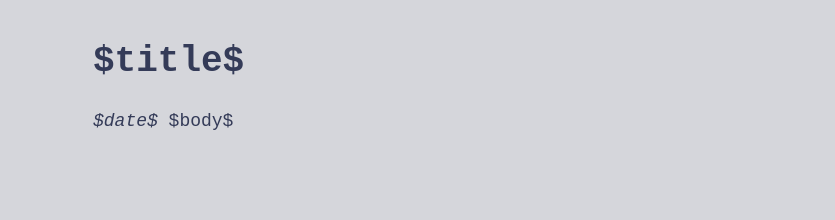
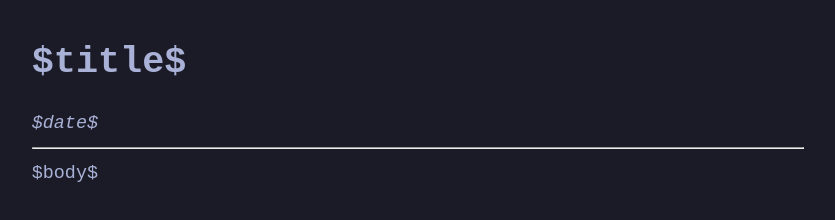
Before and after one commit to CoBrooks/blog, a plain HTML site: page templates/blogpost.html in a window 1280 px wide. Shown: the whole page, without its empty margins (222-1057 px from the left). Drawn offline with Linux system fonts and the light colour scheme; files that its build step writes are made by us from their sources.

Commit message:
Blogpost 00

```diff
--- a/styling/style.css
+++ b/styling/style.css
@@ -1,45 +1,49 @@
-body {
-  margin: 40px auto;
-  max-width: 650px;
-  padding: 0;
-
-  color: #343B58;
-  background-color: #D5D6DB;
+:root {
+  --bg:      #1a1b26;
+  --fg:      #a9b1d6;
+  --black:   #32344a;
+  --red:     #f7768e;
+  --green:   #9ece6a;
+  --yellow:  #e0af68;
+  --blue:    #7aa2f7;
+  --magenta: #ad8ee6;
+  --cyan:    #449dab;
+  --white:   #787c99;
 
   line-height: 1.6;
-  font-size: 18px;
+  font-size: 1.15rem;
   font-family: monospace;
-}
 
-@media (prefers-color-scheme: dark) {
-  body {
-    color: #A9B1D6;
-    background-color: #1A1B26;
-  }
-}
-
-.sourceCode {
-  padding: 4px;
-  margin: 0;
-
-  background-color: #24283B;
-  color: unset;
-}
-
-h1 {
-  line-height: 1.2;
+  color: var(--fg);
+  background-color: var(--bg);
 }
 
 a {
-  color: inherit;
-  text-decoration: underline 2px double #7AA2F7;
+  color: var(--blue);
+  text-decoration: 2px solid underline var(--blue);
   font-weight: bold;
+}
+
+hr {
+  color: var(--black);
+}
+
+body {
+  margin: 40px auto;
+  max-width: 70ch;
+  padding: 0;
+}
+
+code {
+  background-color: var(--black);
+  color: var(--yellow);
+  padding: 2px;
+}
+
+h1, h2, h3 {
+  line-height: 1.2;
 }
 
 time {
   font-style: italic;
 }
-
-hr {
-  color: #444B6A;
-}
--- a/templates/blogpost.html
+++ b/templates/blogpost.html
@@ -11,6 +11,7 @@
   <body>
     <h1>$title$</h1>
     <time>$date$</time>
+    <hr/>
     $body$
   </body>
 </html>
```
Also changed, not shown: 2 other files.
